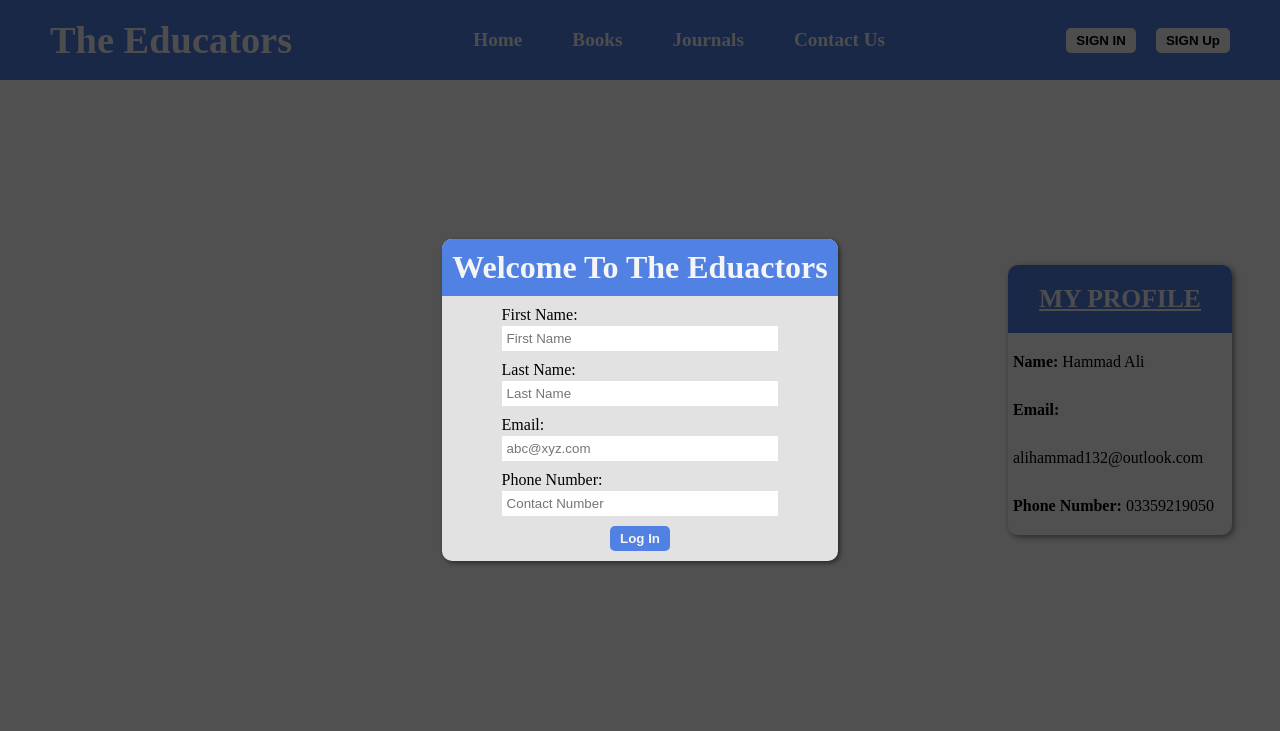
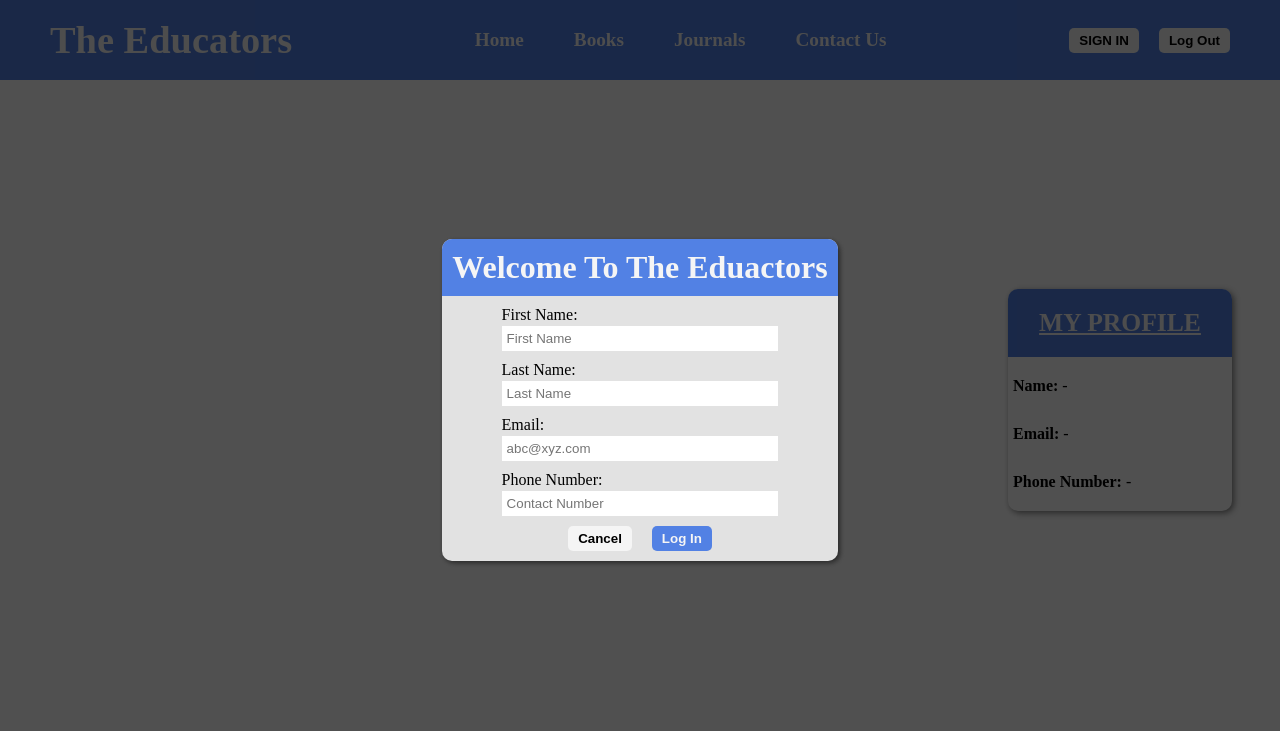
Before and after one commit to HammadAli132/Library-Sytem, a plain HTML site: page index.html in a window 1280 px wide. Both pictures are taken after a click on the button "SIGN IN". Shown: the top 731 px of the page. Drawn offline with Linux system fonts and the light colour scheme.

Commit message:
Implemented Logout feature and fixed sliding login form

```diff
--- a/CSS/style.css
+++ b/CSS/style.css
@@ -33,10 +33,6 @@ header {
     font-weight: bold;
     position: relative;
     z-index: 1;
-}
-
-.hamburger {
-    display: none;
 }
 
 .nav-logo {
@@ -77,7 +73,7 @@ header {
     gap: 20px;
 }
 
-#sign-in, #sign-up {
+#sign-in, #log-out {
     padding: 5px 10px;
     border: none;
     border-radius: 5px;
@@ -86,7 +82,7 @@ header {
     transition: all .3s;
 }
 
-#sign-in:hover, #sign-up:hover {
+#sign-in:hover, #log-out:hover {
     cursor: pointer;
     background-color: rgb(210, 209, 209);
 }
@@ -142,7 +138,7 @@ main {
 }
 
 .sign-in-form {
-    position: absolute;
+    position: fixed;
     background-color: rgba(0, 0, 0, 0.686);
     top: 0;
     left: 0;
@@ -207,6 +203,28 @@ main {
     transform: scale(1.1);
 }
 
+#cancel {
+    padding: 5px 10px;
+    margin-bottom: 10px;
+    border: none;
+    border-radius: 5px;
+    background-color: whitesmoke;
+    font-weight: bold;
+    transition: all .3s;
+}
+
+#cancel:hover {
+    cursor: pointer;
+    transform: scale(1.1);
+}
+
+.submittion {
+    display: flex;
+    align-items: center;
+    justify-content: center;
+    gap: 20px;
+}
+
 footer {
     border-top: 1px solid rgb(190, 190, 190);
     margin: auto 20px 0 20px;
--- a/index.html
+++ b/index.html
@@ -25,7 +25,7 @@
             </div>
             <div class="nav-sign-ins">
                 <button id="sign-in">SIGN IN</button>
-                <button id="sign-up">SIGN Up</button>
+                <button id="log-out">Log Out</button>
             </div>
         </div>
     </header>
@@ -37,15 +37,15 @@
                 <div id="user-details">
                     <div class="name-sec">
                         <span class="bold">Name: </span>
-                        <span id="user-name">Hammad Ali</span>
+                        <span id="user-name">-</span>
                     </div>
                     <div class="email-sec">
                         <span class="bold">Email: </span>
-                        <span id="user-email">alihammad132@outlook.com</span>
+                        <span id="user-email">-</span>
                     </div>
                     <div class="phNo-sec">
                         <span class="bold">Phone Number: </span>
-                        <span id="user-phNo">03359219050</span>
+                        <span id="user-phNo">-</span>
                     </div>
                 </div>
             </div>
@@ -70,7 +70,10 @@
                 <label for="phNo">Phone Number: </label>
                 <input type="tel" name="phNumber" id="phNo" placeholder="Contact Number" required>
             </div>
-            <input type="submit" value="Log In" id="submit-form">
+            <div class="submittion">
+                <button id="cancel">Cancel</button>
+                <input type="submit" value="Log In" id="submit-form">
+            </div>
         </form>
     </div>
     <footer>
--- a/script.js
+++ b/script.js
@@ -1,18 +1,21 @@
 const year = document.getElementById("year");
 year.innerText = new Date().getFullYear();
 const signIn = document.getElementById("sign-in");
-const signUp = document.getElementById("sign-up");
+const logOut = document.getElementById("log-out");
 const signInPage = document.querySelector(".sign-in-form");
 const form = document.getElementById("login-form");
 const userName = document.getElementById("user-name");
 const userEmail = document.getElementById("user-email");
 const userPhNo = document.getElementById("user-phNo");
+const cancelBtn = document.getElementById("cancel");
 
 signIn.addEventListener('click', () => {
     signInPage.classList.toggle("display-form");
 });
-signUp.addEventListener('click', () => {
-    signInPage.classList.toggle("display-form");
+logOut.addEventListener('click', () => {
+    userName.innerText = "-";
+    userEmail.innerText = "-";
+    userPhNo.innerText = "-";
 });
 
 form.addEventListener('submit', (e) => {
@@ -24,9 +27,13 @@ form.addEventListener('submit', (e) => {
     userName.innerText = `${fName} ${lName}`;
     userEmail.innerText = email;
     userPhNo.innerText = phNumber;
-    console.log(fName);
-    console.log(lName);
-    console.log(email);
-    console.log(phNumber);
     signInPage.classList.remove("display-form");
 });
+
+cancelBtn.addEventListener("click", () => {
+    document.getElementById("f-name").value = "";
+    document.getElementById("l-name").value = "";
+    document.getElementById("email").value = "";
+    document.getElementById("phNo").value = "";
+    signInPage.classList.remove("display-form");
+});
```
